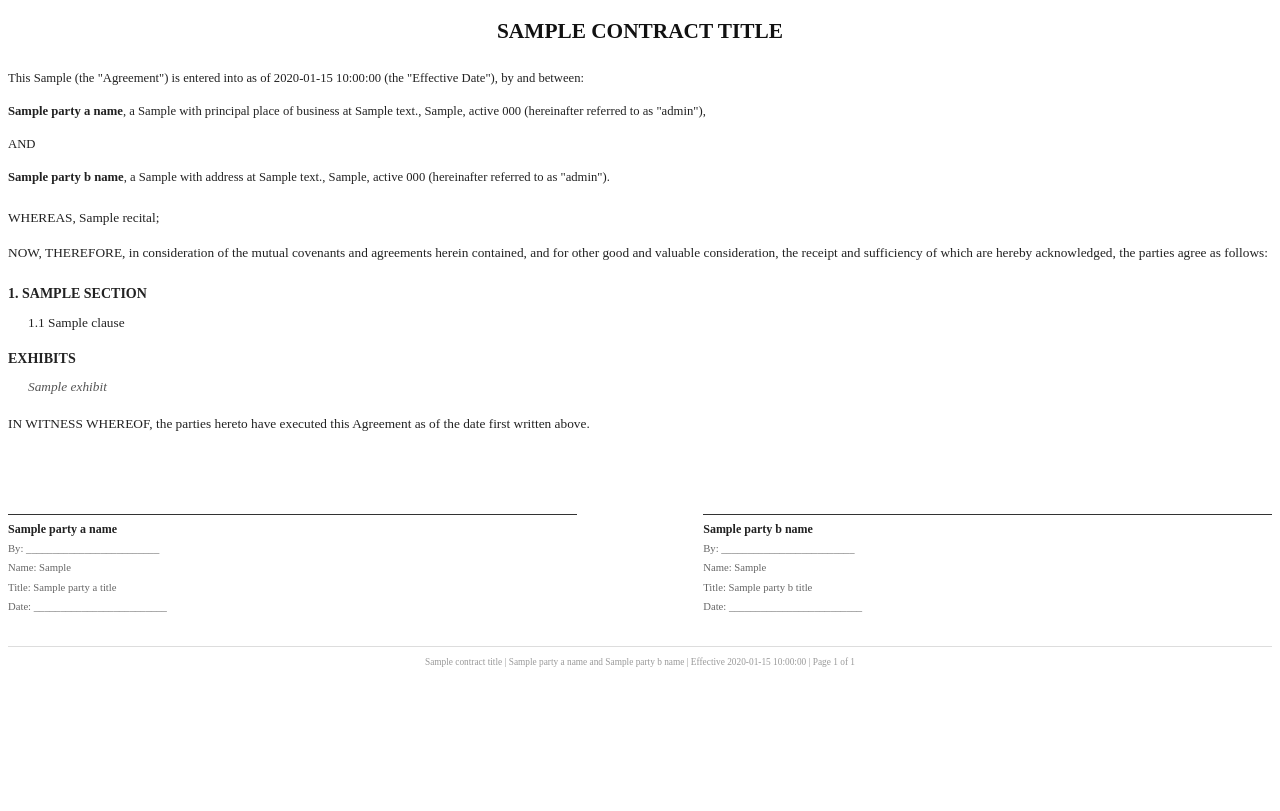
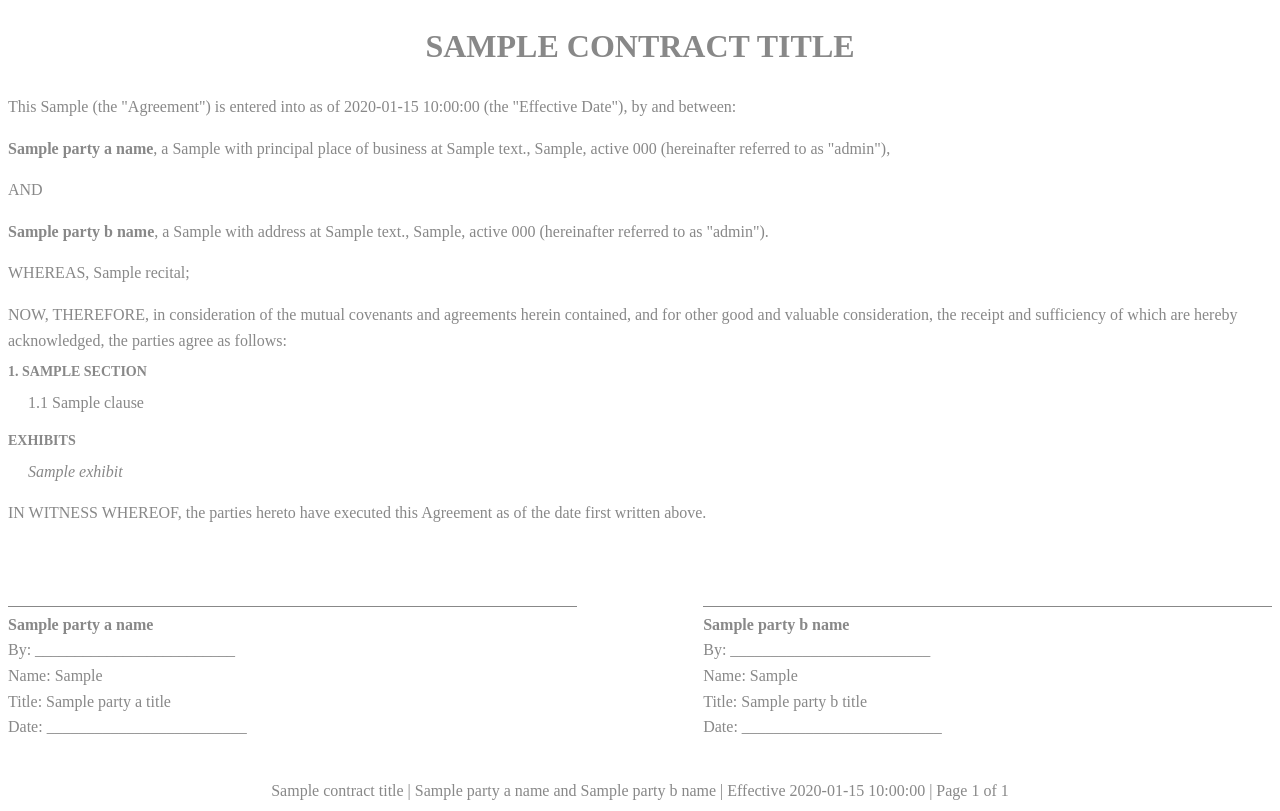
Before and after one commit to danielbusnz-lgtm/docpipe, a Python web app: template scripts/templates/contract.html in a window 1280 px wide. Before the commit the page ends 667 px from the top, so only its background shows below. Run offline with Jinja, Linux system fonts and the light colour scheme; the template is opened without the code that fills it: most values are stand-ins (such as "Sample title", 1, 10 or a date in 2020).

Commit message:
update contract template to use randomized style variables

```diff
--- a/scripts/templates/contract.html
+++ b/scripts/templates/contract.html
@@ -2,21 +2,21 @@
 <html>
 <head>
 <style>
-    @page { size: A4; margin: 2.5cm; }
-    body { font-family: {{ font }}; font-size: 10pt; color: #222; line-height: 1.6; }
-    h1 { font-size: 16pt; text-align: center; text-transform: uppercase; margin-bottom: 20px; color: #111; }
-    .parties { margin-bottom: 20px; font-size: 9.5pt; }
-    .recitals { margin-bottom: 20px; }
+    @page { size: A4; margin: {{ page_margin }}; }
+    body { font-family: {{ body_font }}; font-size: {{ body_font_size }}; color: {{ text_color }}; line-height: 1.6; }
+    h1 { font-size: {{ heading_font_size }}; text-align: center; text-transform: uppercase; margin-bottom: {{ section_gap }}; color: {{ accent_color }}; }
+    .parties { margin-bottom: {{ section_gap }}; font-size: {{ body_font_size }}; }
+    .recitals { margin-bottom: {{ section_gap }}; }
     .recitals p { margin-bottom: 8px; }
     .section { margin-bottom: 15px; }
-    .section-title { font-weight: bold; font-size: 10.5pt; text-transform: uppercase; margin-bottom: 6px; }
+    .section-title { font-weight: bold; font-size: 10.5pt; text-transform: uppercase; margin-bottom: 6px; color: {{ accent_color }}; }
     .subsection { margin-left: 20px; margin-bottom: 8px; }
     .signature-block { margin-top: 40px; display: flex; justify-content: space-between; }
     .sig-party { width: 45%; }
-    .sig-line { border-top: 1px solid #333; margin-top: 40px; padding-top: 5px; font-size: 9pt; }
-    .sig-label { font-size: 8pt; color: #666; }
-    .footer { margin-top: 30px; font-size: 7pt; color: #999; text-align: center; border-top: 1px solid #ddd; padding-top: 8px; }
-    .exhibit-ref { font-style: italic; color: #555; }
+    .sig-line { border-top: 1px solid {{ text_color }}; margin-top: 40px; padding-top: 5px; font-size: {{ small_font_size }}; }
+    .sig-label { font-size: {{ small_font_size }}; color: {{ muted_color }}; }
+    .footer { margin-top: 30px; font-size: {{ small_font_size }}; color: {{ muted_color }}; text-align: center; border-top: {{ header_border }}; padding-top: 8px; }
+    .exhibit-ref { font-style: italic; color: {{ muted_color }}; }
 </style>
 </head>
 <body>
@@ -83,7 +83,7 @@
                 <strong>{{ party_b_name }}</strong><br>
                 <span class="sig-label">By: _________________________</span><br>
                 <span class="sig-label">Name: {{ party_b_signatory }}</span><br>
-                <span class="sig-label">Title: {{ party_b_title }}</span><br>
+                {% if party_b_title %}<span class="sig-label">Title: {{ party_b_title }}</span><br>{% endif %}
                 <span class="sig-label">Date: _________________________</span>
             </div>
         </div>
```
